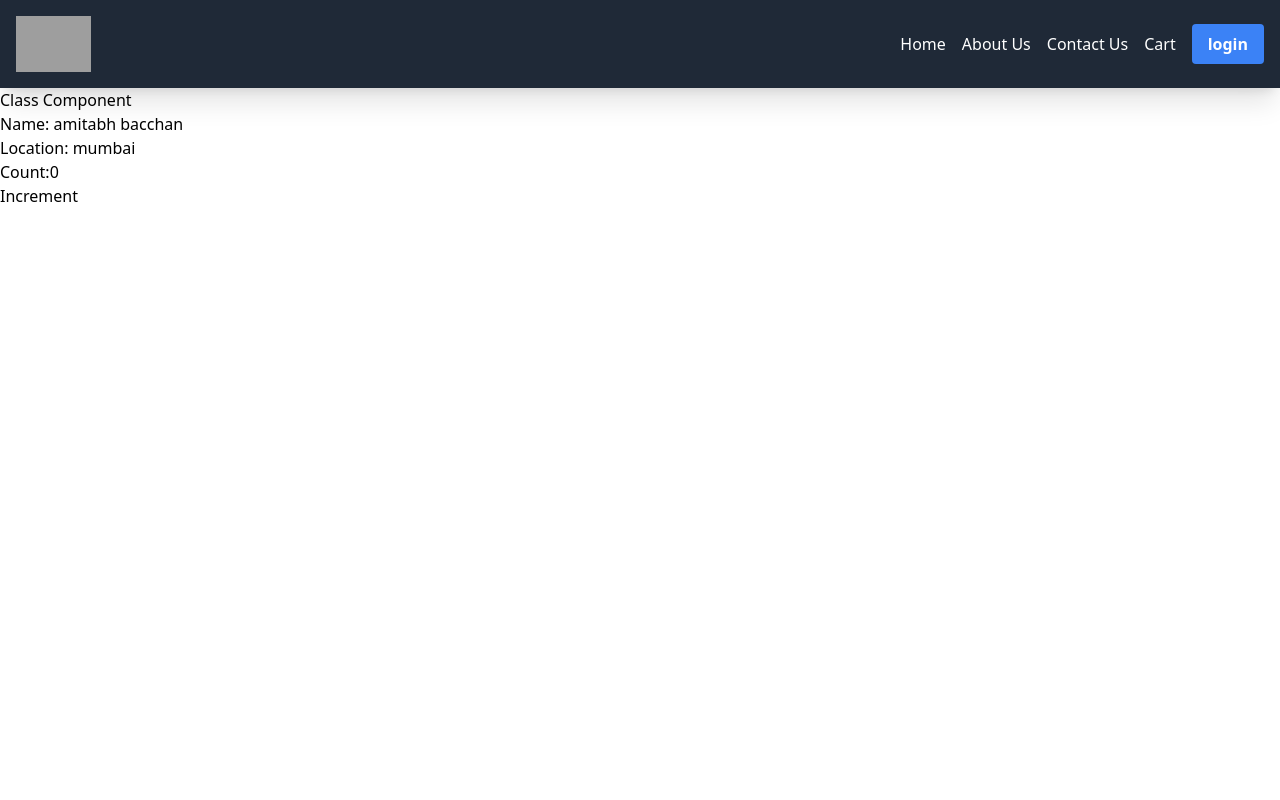
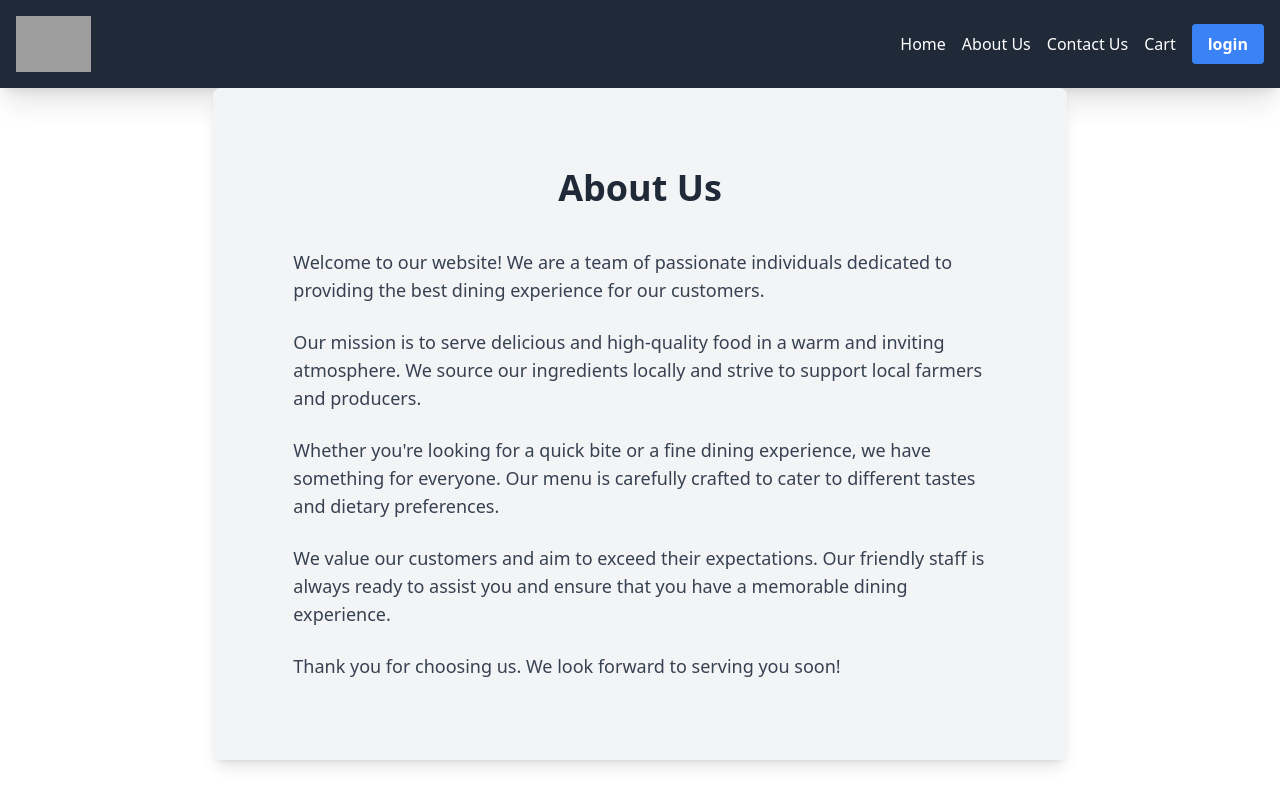
Before and after one commit to rupamV/namaste-react, a React (Vite) app: page /about in a window 1280 px wide. Built offline with nearby package versions, Linux system fonts and the light colour scheme; grey boxes are pictures that could not be loaded.

Commit message:
modified:   src/components/About.js 	modified:   src/components/Menu.js

```diff
--- a/src/components/About.js
+++ b/src/components/About.js
@@ -1,12 +1,28 @@
-import UserClass from "./UserClass";
+import React from "react";
 
 const About = () => {
-    return (
-        <div className="restaurant-info">
-            <UserClass name={"amitabh bacchan"} location={"mumbai"}/>
-        </div>
-    );
-
+	return (
+		<div className="bg-gray-100 p-10 md:p-20 lg:w-2/3 lg:mx-auto rounded-lg shadow-lg">
+			<h1 className="text-4xl font-bold text-center text-gray-800 mb-10">About Us</h1>
+			<div className="space-y-6">
+				<p className="text-lg text-gray-700">
+					Welcome to our website! We are a team of passionate individuals dedicated to providing the best dining experience for our customers.
+				</p>
+				<p className="text-lg text-gray-700">
+					Our mission is to serve delicious and high-quality food in a warm and inviting atmosphere. We source our ingredients locally and strive to support local farmers and producers.
+				</p>
+				<p className="text-lg text-gray-700">
+					Whether you're looking for a quick bite or a fine dining experience, we have something for everyone. Our menu is carefully crafted to cater to different tastes and dietary preferences.
+				</p>
+				<p className="text-lg text-gray-700">
+					We value our customers and aim to exceed their expectations. Our friendly staff is always ready to assist you and ensure that you have a memorable dining experience.
+				</p>
+				<p className="text-lg text-gray-700">
+					Thank you for choosing us. We look forward to serving you soon!
+				</p>
+			</div>
+		</div>
+	);
 };
 
 export default About;
--- a/src/components/Menu.js
+++ b/src/components/Menu.js
@@ -1,5 +1,4 @@
 import {useState,useEffect} from 'react';
-import MenuShimmer from './MenuShimmer';
 import { useParams } from 'react-router-dom';
 
 const Menu = () => {
@@ -22,9 +21,6 @@ const Menu = () => {
         }
     }
 
-    if (resInfo === null) {
-        return <MenuShimmer />
-    }
 
     const { name, cuisines, costForTwoMessage } = resInfo?.cards[2]?.card?.card?.info;
 
--- a/src/components/MenuShimmer.js
+++ /dev/null
@@ -1,7 +0,0 @@
-const MenuShimmer = () => {
-    return (
-        <div className="shimmer-wrapper"></div>
-    )
-}
-
-export default MenuShimmer;
--- a/src/components/UserClass.js
+++ /dev/null
@@ -1,29 +0,0 @@
-import React from "react";
-
-class UserClass extends React.Component {
-    constructor(props){
-        super(props);
-
-        this.state={
-            count: 0
-        }
-    }
-
-    render(){
-        const {name, location} = this.props;
-        const {count} = this.state;
-        return (
-            <div>
-                <h1>Class Component</h1>
-                <p>Name: {name}</p>
-                <p>Location: {location}</p>
-                <h2>Count:{count}</h2>
-                <button onClick={()=>{
-                    this.setState({count: count+1})
-                }}>Increment</button>
-            </div>
-        );
-    }
-}
-
-export default UserClass;
```
